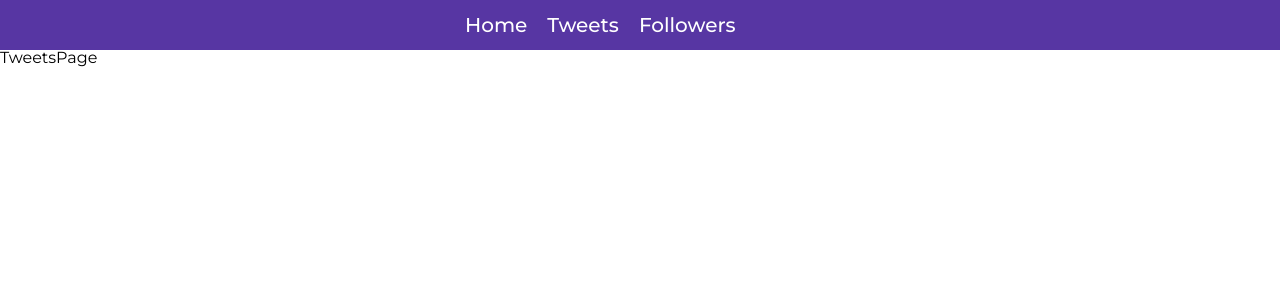
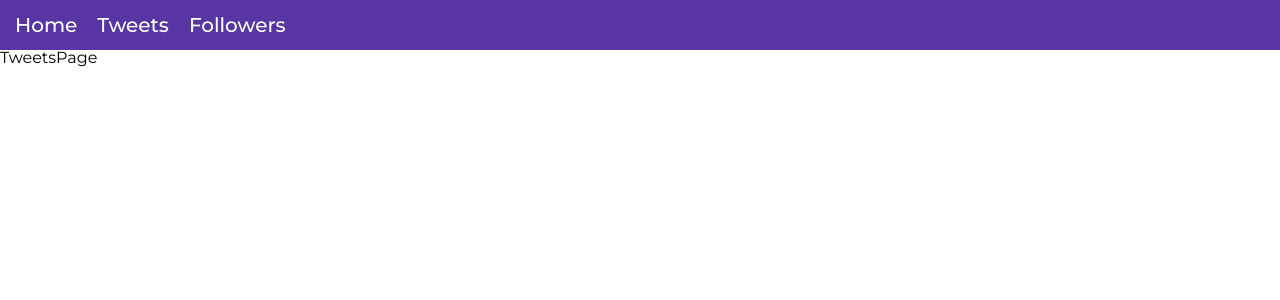
Before and after one commit to Mar4ella89/Test-followers, a React (Create React App) app: page /test-followers/tweets in a window 1280 px wide. Shown: the top 300 px of the page. Built offline with nearby package versions, Linux system fonts and the light colour scheme.

Commit message:
Update Navbar.module.css

```diff
--- a/src/modules/NavbarUser/Navbar.module.css
+++ b/src/modules/NavbarUser/Navbar.module.css
@@ -14,6 +14,15 @@
     width: 380px;
     margin: 0 auto;
 
+    @media screen and (min-width: 768px) {
+        width: 768px;
+    }
+
+    @media screen and (min-width: 1279px) {
+        width: 1280px;
+
+      }
+
 }
 
 .navLink {
```
